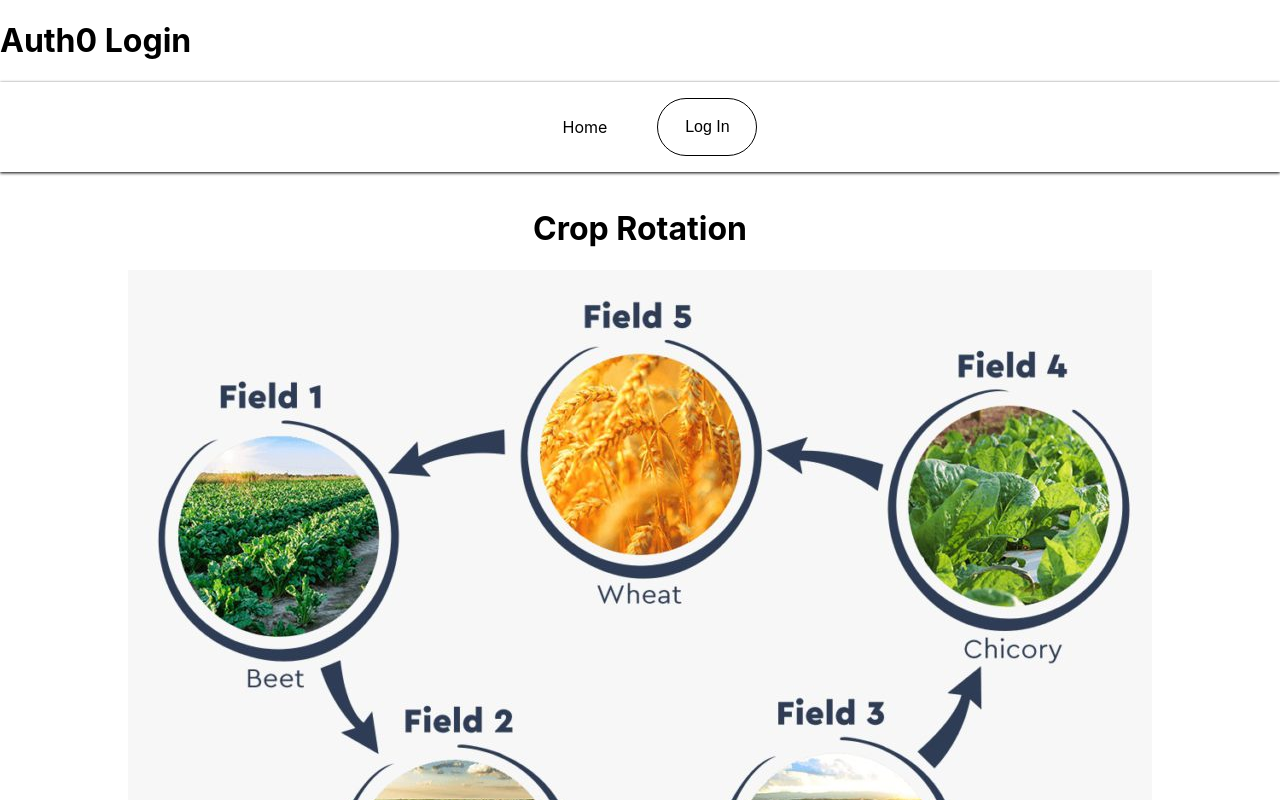
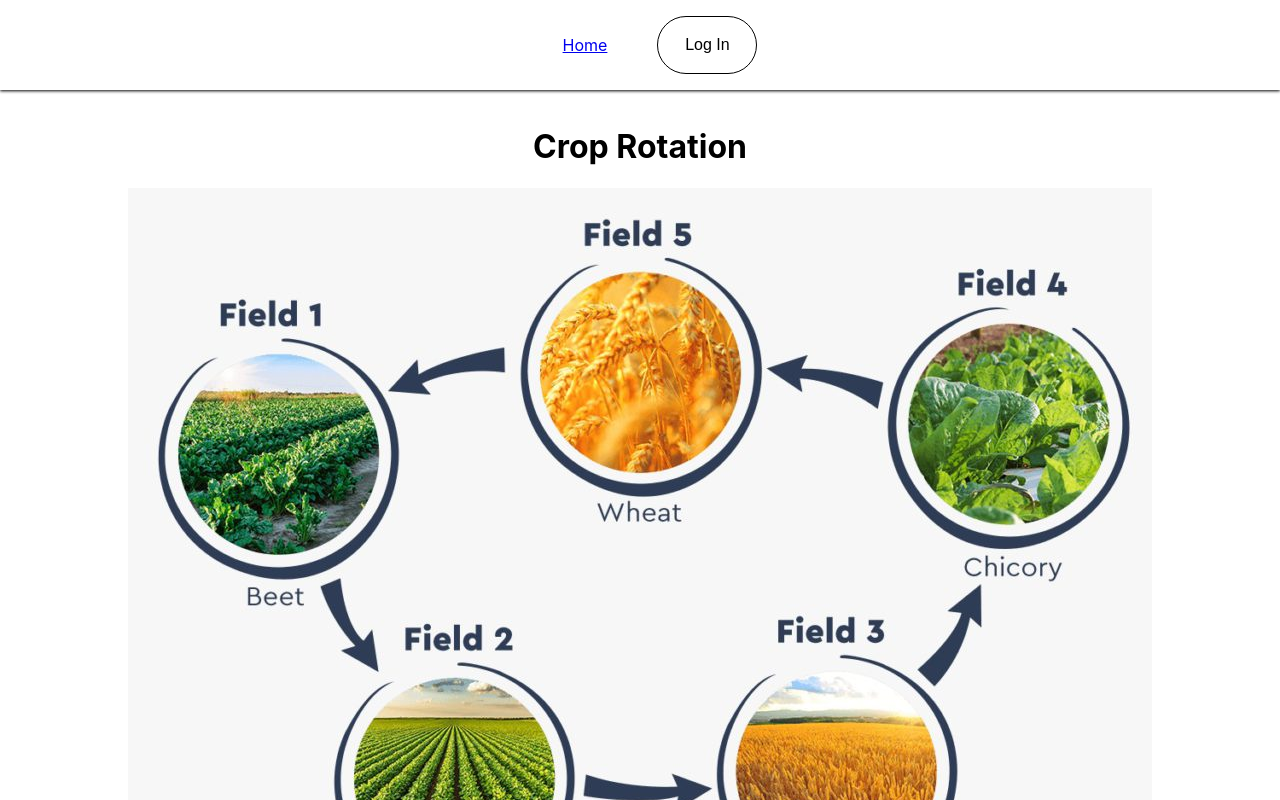
Before and after one commit to albertshih3/CropSwap, a React (Create React App) app: page / in a window 1280 px wide. Shown: the top 800 px of the page. Built offline with nearby package versions, Linux system fonts and the light colour scheme.

Commit message:
we did it!
Updates to app.js and navbar.js (and crop rotation) so we now have a working navbar and log in and out functionality

```diff
--- a/src/App.js
+++ b/src/App.js
@@ -1,22 +1,21 @@
-import React from 'react'
-import Navbar from './Components/Navbar/Navbar'
-import { BrowserRouter as Router, Routes, Route } from "react-router-dom";
+// App.js
+import React from 'react';
+import { BrowserRouter, Route, Routes } from 'react-router-dom'; // Update Switch to Routes
+import Navbar from './Components/Navbar/Navbar';
+import CropRotation from './Pages/CropRotation';
 import Home from './Pages/Home';
-import CropRotation from './Pages/CropRotation';
 
 const App = () => {
   return (
-    <main className='column'>
-      <h1>Auth0 Login</h1>
-      <Navbar />
-      <Router>
-        <Routes>
-          <Route path="/" element={<Home />} />
-          <Route path="/CropRotation" element={<CropRotation />} />
-        </Routes>
-      </Router>
-    </main>
-  )
-}
+    <BrowserRouter>
+        <Navbar />
+      <Routes> {/* Change Switch to Routes */}
+        <Route path="/" element={<Home />} />
+        <Route path="/crop-rotation" element={<CropRotation />} />
+      </Routes>
 
-export default App
+    </BrowserRouter>
+  );
+};
+
+export default App;
--- a/src/Components/Navbar/Navbar.js
+++ b/src/Components/Navbar/Navbar.js
@@ -1,32 +1,38 @@
-import React, { useState, useEffect } from 'react'
-import { useAuth0 } from "@auth0/auth0-react";
-import "./Navbar.css"
+// Navbar.js
+
+import React, { useState, useEffect } from 'react';
+import { useAuth0 } from '@auth0/auth0-react';
+import { Link } from 'react-router-dom';
+import './Navbar.css';
 
 const LoginButton = () => {
-  const{loginWithRedirect, isAuthenticated} = useAuth0();
+  const { loginWithRedirect, isAuthenticated } = useAuth0();
   return (
     !isAuthenticated && (
-        <button class='button' onClick={() => loginWithRedirect()}>Log In</button>
+      <button className='button' onClick={() => loginWithRedirect()}>
+        Log In
+      </button>
     )
-  )
-}
+  );
+};
 
 const LogoutButton = () => {
-  const{logout, isAuthenticated} = useAuth0();
+  const { logout, isAuthenticated } = useAuth0();
   return (
     isAuthenticated && (
-        <button class = 'button' onClick={() => logout({ logoutParams: { returnTo: window.location.origin } })}>
+      <button
+        className='button'
+        onClick={() => logout({ returnTo: window.location.origin })}
+      >
         Log Out
       </button>
     )
-  )
-}
+  );
+};
 
 const Navbar = () => {
-  const [menu, setMenu]= useState("Home")
-  const { user, isAuthenticated, isLoading } = useAuth0();
-
-  console.log("User: " + user + ", isAuthenticated: " + isAuthenticated + ", isLoading: " + isLoading)
+  const [menu, setMenu] = useState('Home');
+  const { isAuthenticated, isLoading } = useAuth0();
 
   if (isLoading) {
     return <div>Loading...</div>;
@@ -35,12 +41,19 @@ const Navbar = () => {
   return (
     <div className='navbar'>
       <ul className='nav-menu'>
-        <li onClick={()=>{setMenu("Home")}}>Home{menu==="Home"?<h/>:<></>}</li>
+        <li onClick={() => setMenu('Home')}>
+          <Link to="/">Home</Link>
+          {menu === 'Home' ? <h /> : <></>}
+        </li>
+        {isAuthenticated && (
+          <li>
+            <Link to="/crop-rotation">Crop Rotation</Link>
+          </li>
+        )}
       </ul>
       {isAuthenticated ? <LogoutButton /> : <LoginButton />}
     </div>
   );
-}
+};
 
-
-export default Navbar
+export default Navbar;
```
